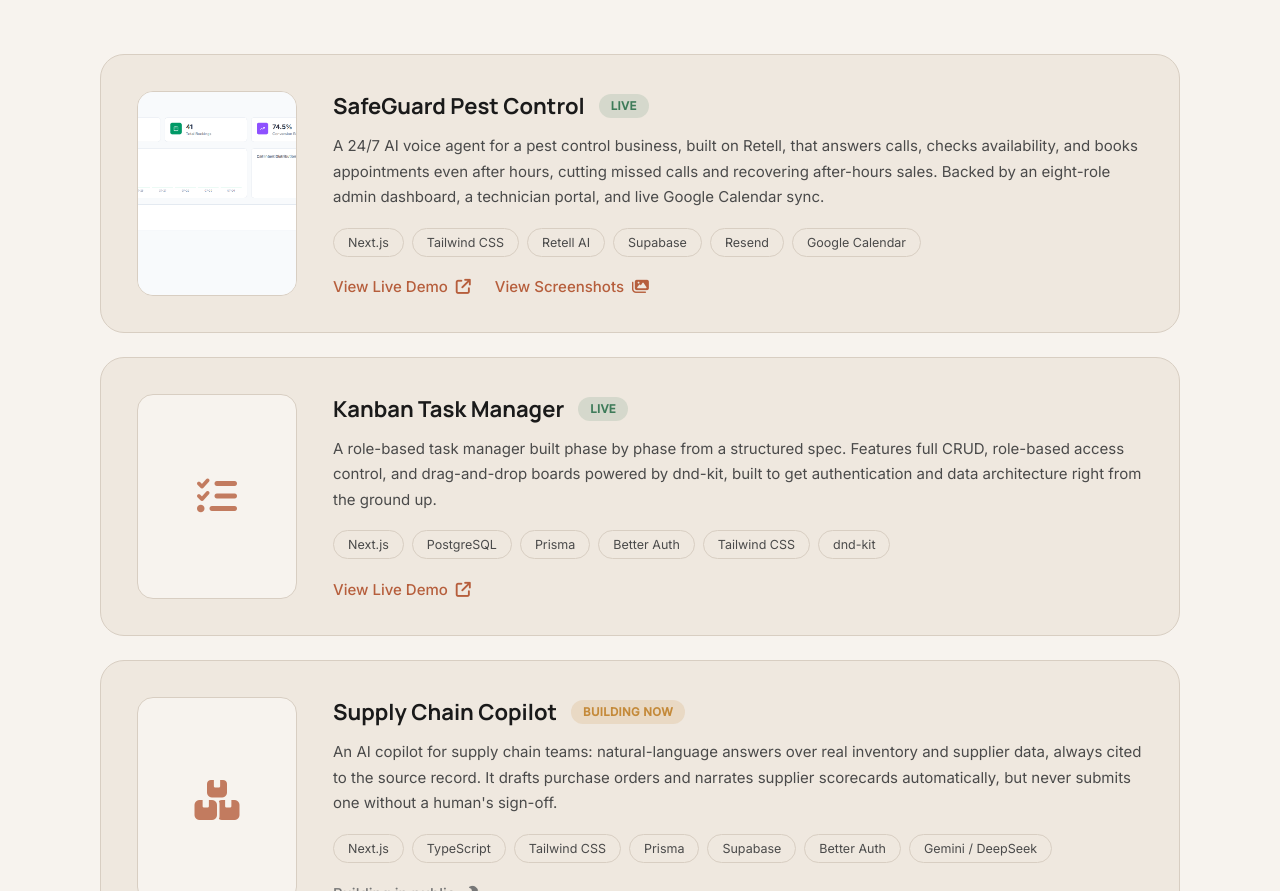
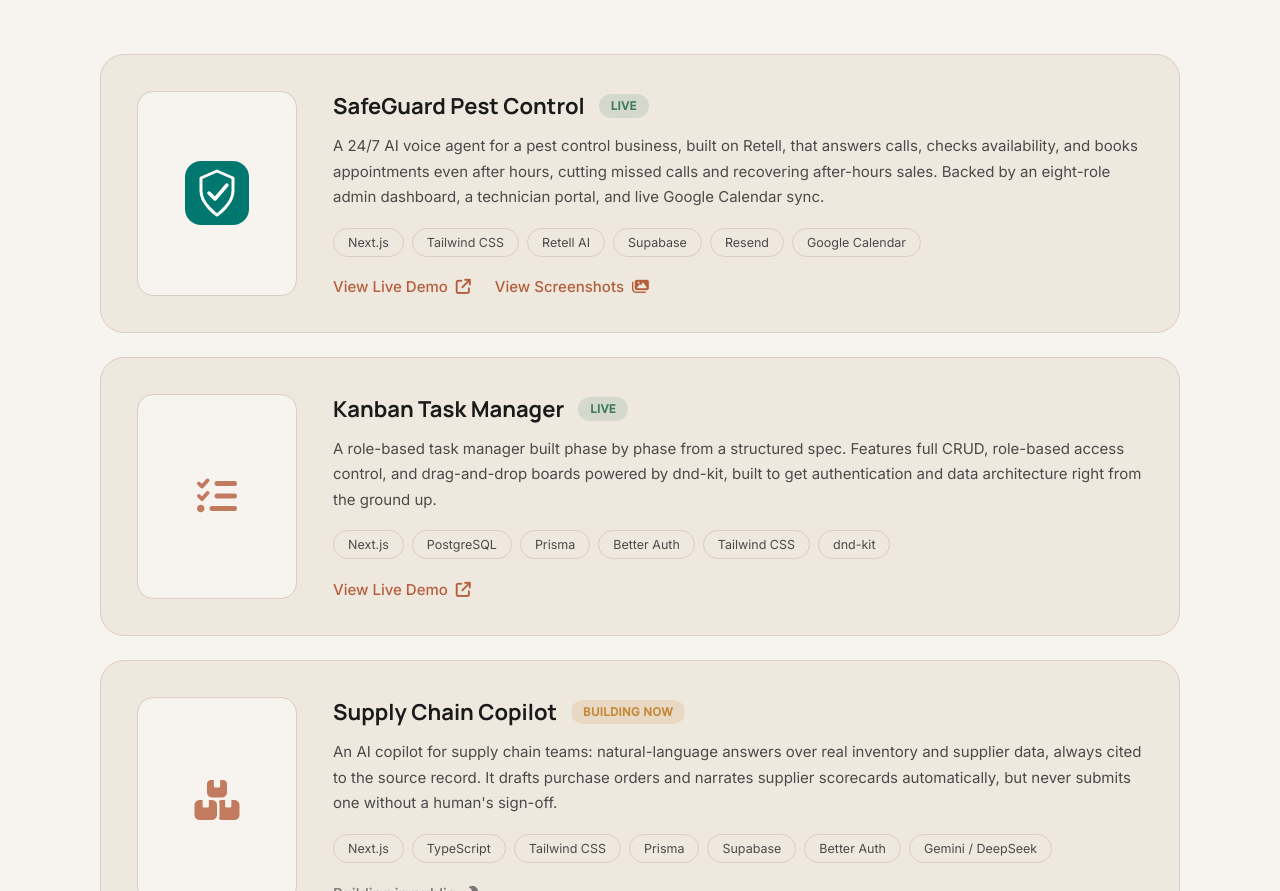
Before and after one commit to sohaimanasir/Sohaima-Nasir-Portfolio, a plain HTML site: page index.html in a window 1280 px wide. Shown: the part 1807-2698 px from the top of the page. Drawn offline with Linux system fonts and the light colour scheme.

Commit message:
linkdin link fixed

```diff
--- a/index.html
+++ b/index.html
@@ -84,7 +84,7 @@
             <div class="buttons">
                 <button onclick="document.getElementById('projects').scrollIntoView({behavior:'smooth'})">View My
                     Work</button>
-                <a href="https://www.linkedin.com/in/sohaimanasir-5ba780216" target="_blank" rel="noopener">
+                <a href="https://www.linkedin.com/in/sohaima-nasir-5ba780216/" target="_blank" rel="noopener">
                     <button>View LinkedIn ↗</button>
                 </a>
             </div>
@@ -181,8 +181,14 @@
             <div class="project-list">
 
                 <article class="project-card">
-                    <div class="project-media has-image">
-                        <img src="assets/overview.png" alt="SafeGuard admin dashboard overview" loading="lazy">
+                    <div class="project-media safeguard-logo">
+                        <svg width="64" height="64" viewBox="0 0 64 64" xmlns="http://www.w3.org/2000/svg">
+                            <rect width="64" height="64" rx="16" fill="#00786F" />
+                            <path d="M32 10 L48 17 V30 C48 43 32 54 32 54 C32 54 16 43 16 30 V17 Z" fill="none"
+                                stroke="white" stroke-width="3" stroke-linejoin="round" />
+                            <path d="M24 32 L30 38 L42 24" fill="none" stroke="white" stroke-width="3.5"
+                                stroke-linecap="round" stroke-linejoin="round" />
+                        </svg>
                     </div>
                     <div class="project-body">
                         <div class="project-top">
@@ -335,7 +341,7 @@
                     <a href="mailto:sohaimanasir1@gmail.com" class="contact-link">
                         <i class="fa-solid fa-envelope"></i> sohaimanasir1@gmail.com
                     </a>
-                    <a href="https://www.linkedin.com/in/sohaimanasir-5ba780216" target="_blank" rel="noopener"
+                    <a href="https://www.linkedin.com/in/sohaima-nasir-5ba780216/" target="_blank" rel="noopener"
                         class="contact-link">
                         <i class="fa-brands fa-linkedin"></i> linkedin.com/in/sohaimanasir
                     </a>
--- a/style.css
+++ b/style.css
@@ -1038,3 +1038,10 @@
     right: 12px;
   }
 }
+
+.project-media.safeguard-logo {
+  background: var(--bg);
+  display: flex;
+  align-items: center;
+  justify-content: center;
+}
```
